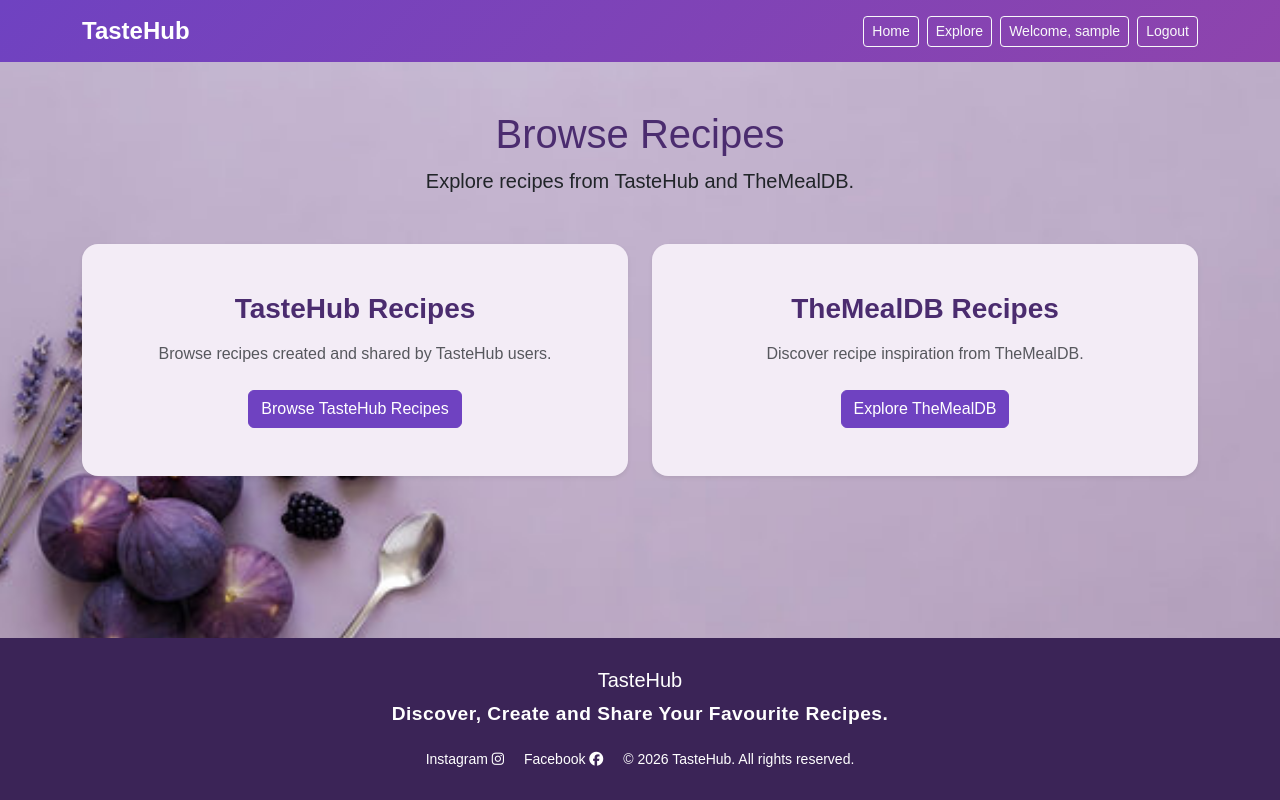
After one commit to jmichael2025/TasteHub, a Django app: page /browse-recipes/ in a window 1280 px wide. The commit adds this page. Run offline with Django 5.2, Linux system fonts and the light colour scheme; the visitor is signed in with stand-in values (Sample User, id 1).

Commit message:
Add browse recipes page and update recipe navigation

```diff
--- a/recipes/static/recipes/css/style.css
+++ b/recipes/static/recipes/css/style.css
@@ -105,3 +105,71 @@ h4 {
     background-repeat: no-repeat;
     min-height: 100vh;
 }
+
+/* User dropdown on hover */
+.dropdown:hover .dropdown-menu {
+    display: block;
+    margin-top: 0;
+}
+
+.welcome-button {
+    cursor: pointer;
+}
+
+.dropdown-menu {
+    background-color: #f3eafa;
+    border: 1px solid #8e44ad;
+    border-radius: 10px;
+    padding: 8px;
+    min-width: 190px;
+    margin-top: 0;
+    box-shadow: 0 8px 20px rgba(0, 0, 0, 0.15);
+}
+
+.dropdown-item {
+    color: #4b2c6f;
+    font-weight: 500;
+    border-radius: 7px;
+    padding: 9px 12px;
+}
+
+.dropdown-item:hover {
+    background-color: #d8c2ef;
+    color: #3b2457;
+}
+
+/* Responsive navbar */
+@media (max-width: 991.98px) {
+
+    .navbar .btn {
+        width: 100%;
+        text-align: center;
+    }
+
+    .navbar .dropdown {
+        width: 100%;
+    }
+
+    .navbar .welcome-button {
+        width: 100%;
+    }
+
+    .navbar .dropdown-menu {
+        width: 100%;
+        position: static;
+        margin-top: 5px;
+        text-align: center;
+    }
+
+    .navbar .dropdown-item {
+        padding: 10px;
+    }
+
+    .navbar form {
+        width: 100%;
+    }
+
+    .navbar form button {
+        width: 100%;
+    }
+}
--- a/recipes/templates/base.html
+++ b/recipes/templates/base.html
@@ -19,18 +19,27 @@
 
 <body class="d-flex flex-column min-vh-100 {% block body_class %}{% endblock %}">
 
+
     <nav class="navbar navbar-expand-lg navbar-dark">
         <div class="container">
 
             <!-- Brand -->
-            <a class="navbar-brand" href="{% url 'recipe_list' %}">
+            <a class="navbar-brand" href="{% url 'home' %}">
                 TasteHub
             </a>
 
+            <!-- Mobile menu button -->
+            <button class="navbar-toggler" type="button" data-bs-toggle="collapse" data-bs-target="#mainNavbar"
+                aria-controls="mainNavbar" aria-expanded="false" aria-label="Toggle navigation">
+                <span class="navbar-toggler-icon"></span>
+            </button>
+
             <!-- Navigation links -->
-            <div class="ms-auto d-flex align-items-center gap-2">
+            <div class="collapse navbar-collapse" id="mainNavbar">
 
-                <a href="{% url 'recipe_list' %}" class="btn btn-outline-light btn-sm">
+                <div class="ms-auto d-flex align-items-lg-center flex-column flex-lg-row gap-2">
+
+                    <a href="{% url 'home' %}" class="btn btn-outline-light btn-sm">
                         Home
                     </a>
 
@@ -40,22 +49,33 @@
 
                     {% if user.is_authenticated %}
 
-                <a href="{% url 'dashboard' %}" class="btn btn-outline-light btn-sm">
+
+                    <div class="dropdown">
+                        <button class="btn btn-outline-light btn-sm welcome-button" type="button">
+                            Welcome, {{ user.username }}
+                        </button>
+                        <ul class="dropdown-menu dropdown-menu-end">
+
+                            <li>
+                                <a class="dropdown-item" href="{% url 'dashboard' %}">
                                     Dashboard
                                 </a>
+                            </li>
 
-                <a href="{% url 'my_recipes' %}" class="btn btn-outline-light btn-sm">
+                            <li>
+                                <a class="dropdown-item" href="{% url 'my_recipes' %}">
                                     My Recipes
                                 </a>
+                            </li>
 
-                <a href="{% url 'create_recipe' %}" class="btn btn-outline-light btn-sm">
+                            <li>
+                                <a class="dropdown-item" href="{% url 'create_recipe' %}">
                                     Create Recipe
                                 </a>
+                            </li>
 
-                <span class="text-white ms-2 me-2">
-                    Welcome, {{ user.username }}!
-                </span>
-
+                        </ul>
+                    </div>
                     <form method="post" action="{% url 'logout' %}" class="d-inline">
                         {% csrf_token %}
 
@@ -79,6 +99,8 @@
                 </div>
 
             </div>
+
+        </div>
     </nav>
 
     <main class="flex-grow-1">
@@ -92,7 +114,7 @@
             <h5 class="mb-2">TasteHub</h5>
 
             <p class="footer-tagline">
-                Discover, create and share your favourite recipes.
+                Discover, Create and Share Your Favourite Recipes.
             </p>
 
             <p class="mb-0 small">
@@ -114,6 +136,7 @@
         </div>
 
     </footer>
+    <script src="https://cdn.jsdelivr.net/npm/bootstrap@5.3.8/dist/js/bootstrap.bundle.min.js"></script>
 </body>
 
 </html>
--- /dev/null
+++ b/recipes/templates/recipes/browse_recipes.html
@@ -0,0 +1,70 @@
+{% extends "base.html" %}
+
+{% block body_class %}page-background{% endblock %}
+
+{% block title %}TasteHub - Browse Recipes{% endblock %}
+
+{% block content %}
+
+<div class="container py-5">
+
+    <div class="text-center mb-5">
+        <h1>Browse Recipes</h1>
+        <p class="lead">
+            Explore recipes from TasteHub and TheMealDB.
+        </p>
+    </div>
+
+    <div class="row g-4 justify-content-center">
+
+        <!-- TasteHub Recipes -->
+        <div class="col-md-6">
+
+            <div class="card h-100 shadow-sm border-0 rounded-4">
+                <div class="card-body text-center p-5">
+
+                    <h3 class="fw-bold mb-3">
+                        TasteHub Recipes
+                    </h3>
+
+                    <p class="text-muted mb-4">
+                        Browse recipes created and shared by TasteHub users.
+                    </p>
+
+                    <a href="{% url 'home' %}" class="btn btn-primary">
+                        Browse TasteHub Recipes
+                    </a>
+
+                </div>
+            </div>
+
+        </div>
+
+        <!-- TheMealDB Recipes -->
+        <div class="col-md-6">
+
+            <div class="card h-100 shadow-sm border-0 rounded-4">
+                <div class="card-body text-center p-5">
+
+                    <h3 class="fw-bold mb-3">
+                        TheMealDB Recipes
+                    </h3>
+
+                    <p class="text-muted mb-4">
+                        Discover recipe inspiration from TheMealDB.
+                    </p>
+
+                    <a href="{% url 'api_recipes' %}" class="btn btn-primary">
+                        Explore TheMealDB
+                    </a>
+
+                </div>
+            </div>
+
+        </div>
+
+    </div>
+
+</div>
+
+{% endblock %}
--- a/recipes/templates/recipes/dashboard.html
+++ b/recipes/templates/recipes/dashboard.html
@@ -46,7 +46,7 @@
                 <p class="text-muted">
                     Discover recipes from TasteHub and TheMealDB.
                 </p>
-                <a href="{% url 'recipe_list' %}" class="btn btn-primary">
+                <a href="{% url 'browse_recipes' %}" class="btn btn-primary">
                     Browse Recipes
                 </a>
             </div>
--- a/recipes/urls.py
+++ b/recipes/urls.py
@@ -2,7 +2,8 @@ from django.urls import path
 from . import views
 
 urlpatterns = [
-    path('', views.recipe_list, name='recipe_list'),
+    path('', views.home, name='home'),
+    path('browse-recipes/', views.browse_recipes, name='browse_recipes'),
     path('api-recipes/', views.api_recipes, name='api_recipes'),
     path('register/', views.register, name='register'),
     path('dashboard/', views.dashboard, name='dashboard'),
--- a/recipes/views.py
+++ b/recipes/views.py
@@ -10,7 +10,7 @@ import requests
 def dashboard(request):
     return render(request, "recipes/dashboard.html")
 
-def recipe_list(request):
+def home(request):
     recipes = Recipe.objects.all()
 
     return render(
@@ -20,6 +20,8 @@ def recipe_list(request):
             'recipes': recipes
         }
     )
+def browse_recipes(request):
+    return render(request, 'recipes/browse_recipes.html')
 
 
 def api_recipes(request):
```
Also changed, not shown: recipes/templates/recipes/api_recipes.html (+6 -1 lines), recipes/templates/recipes/index.html (+17 -0 lines). Lines whose indentation alone changed are shown as unchanged.
